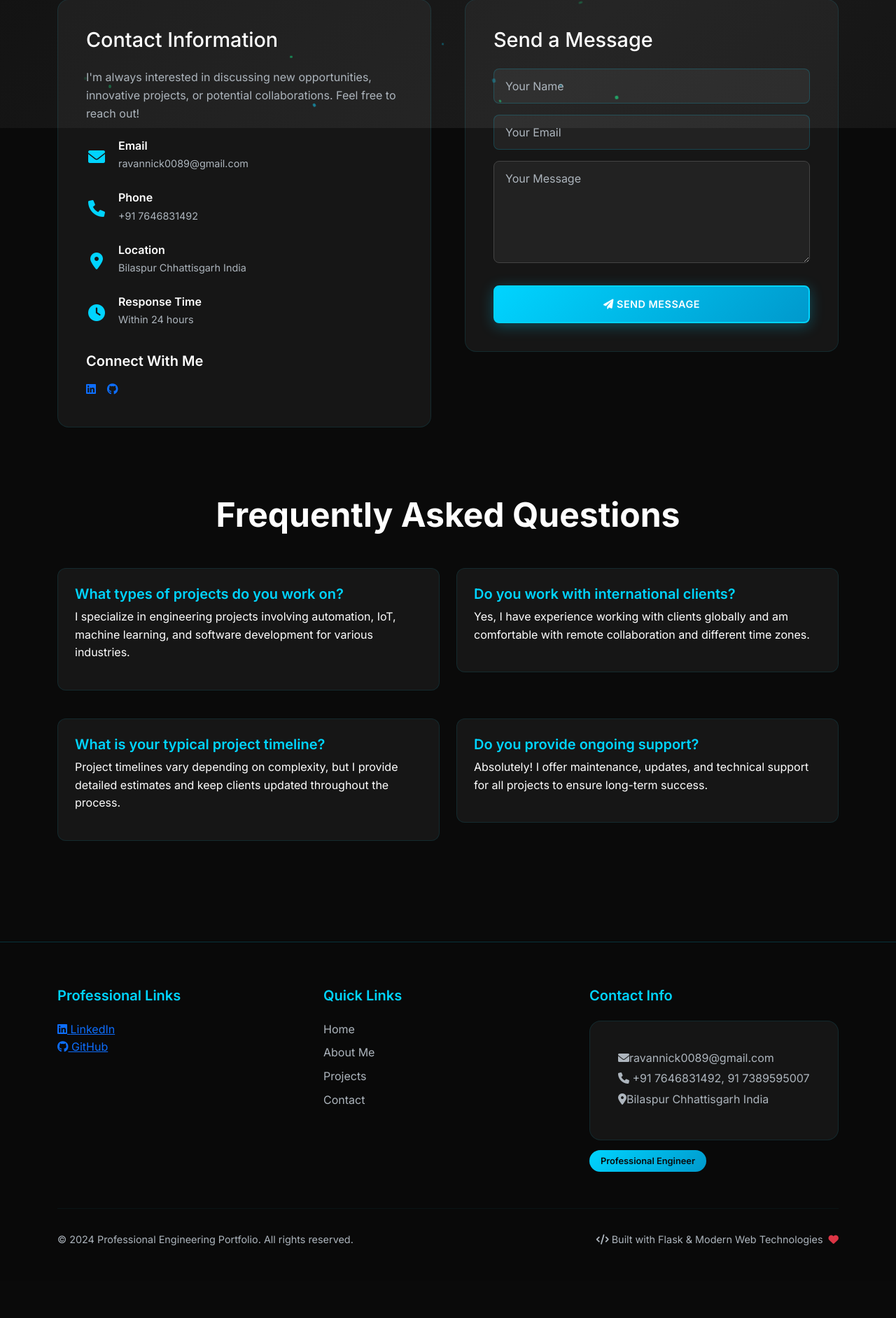
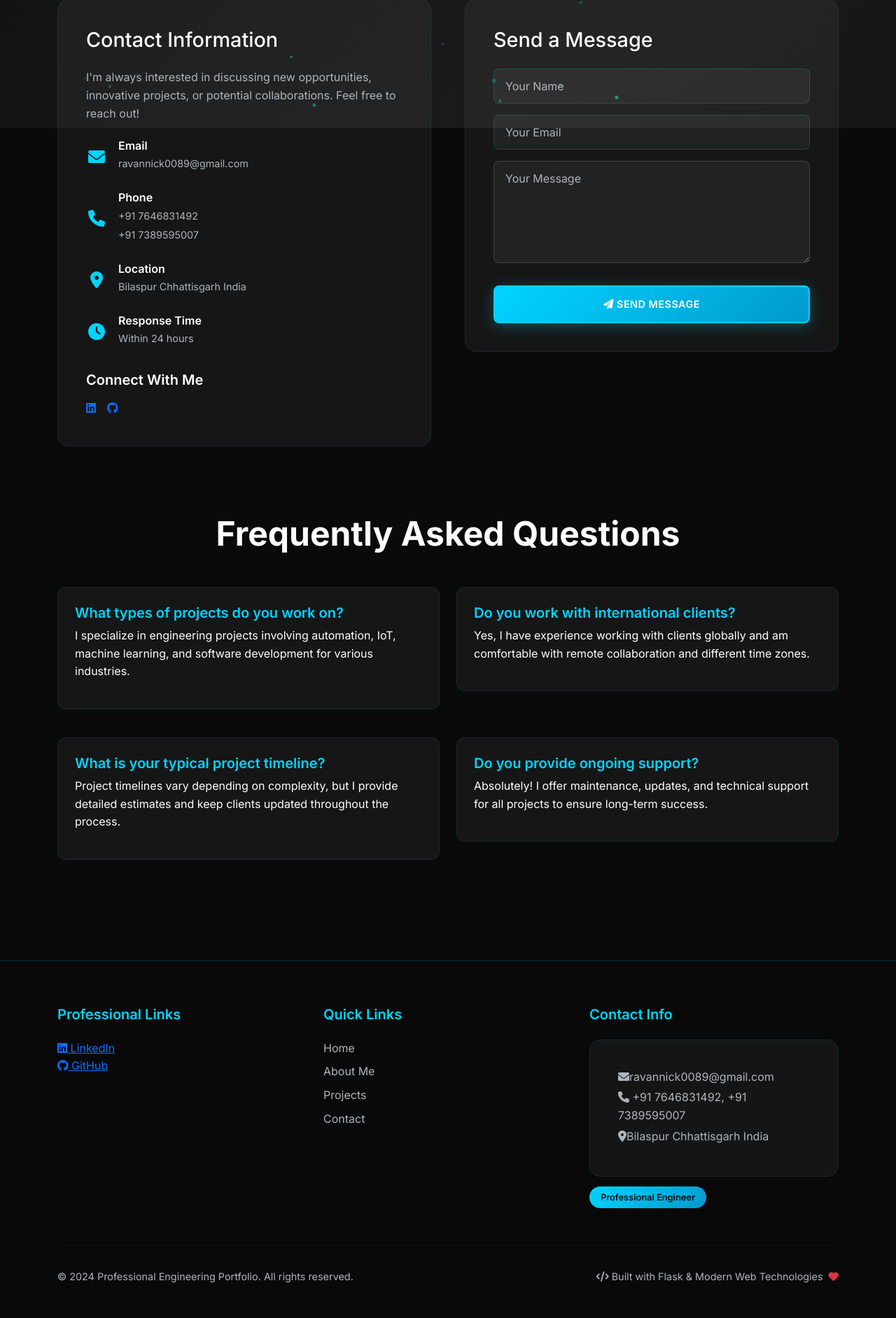
Before and after one commit to nikhildubey-23/MyProtfolio, a Flask app: page /contact in a window 1280 px wide. Shown: the part 617-2501 px from the top of the page at 70% size. Before the commit the page ends 2398 px from the top, so only its background shows below. Run offline with Flask 3, Linux system fonts and the light colour scheme.

Commit message:
my new number

```diff
--- a/templates/base.html
+++ b/templates/base.html
@@ -129,7 +129,7 @@
                     <h5 class="footer-title">Contact Info</h5>
                     <div class="contact-info">
                         <p><i class="fas fa-envelope"></i>ravannick0089@gmail.com</p>
-                        <p><i class="fas fa-phone"></i> +91 7646831492, 91 7389595007</p>
+                        <p><i class="fas fa-phone"></i> +91 7646831492, +91 7389595007</p>
                         <p><i class="fas fa-map-marker-alt"></i>Bilaspur Chhattisgarh India</p>
                     </div>
                     <div class="footer-badge">
--- a/templates/contact.html
+++ b/templates/contact.html
@@ -31,6 +31,9 @@
                             <div>
                                 <h5>Phone</h5>
                                 <p>+91 7646831492</p>
+                                <p>
+                                    +91 7389595007
+                                </p>
                             </div>
                         </div>
                         <div class="contact-item">
```
